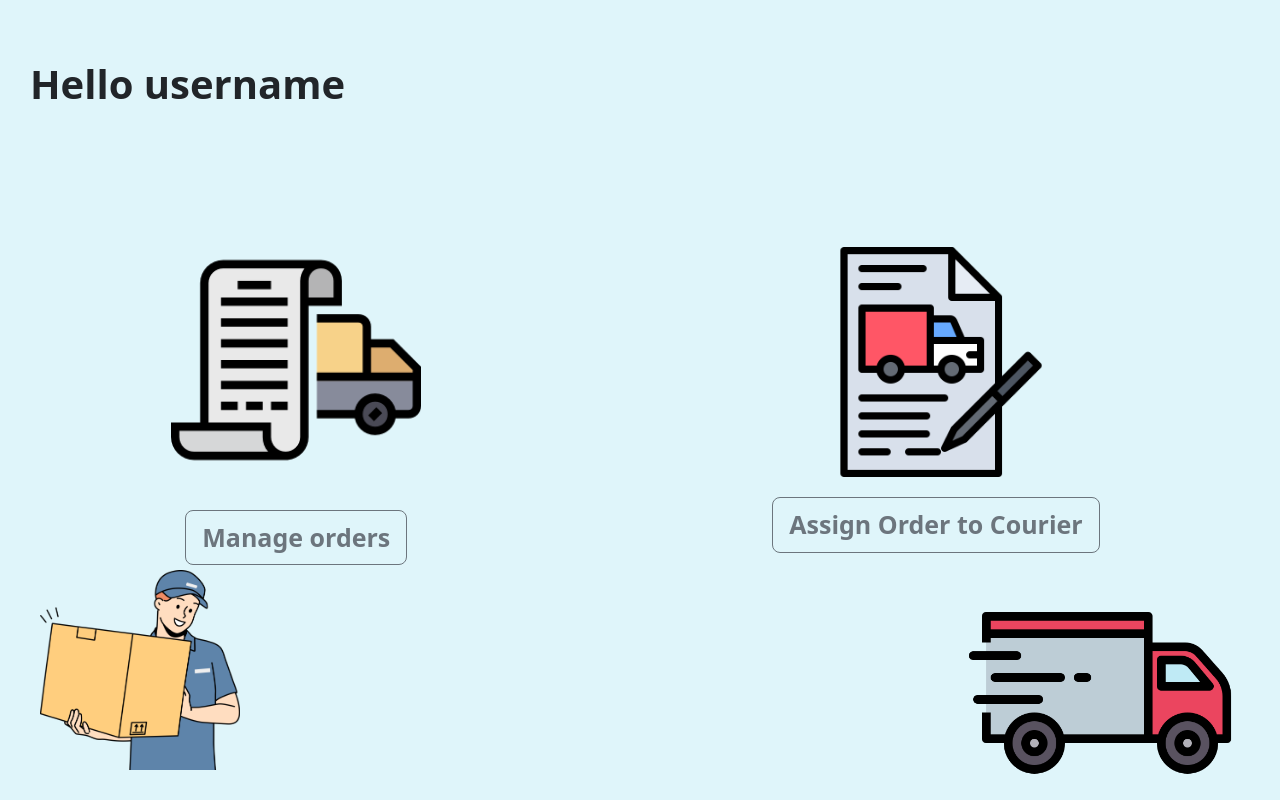
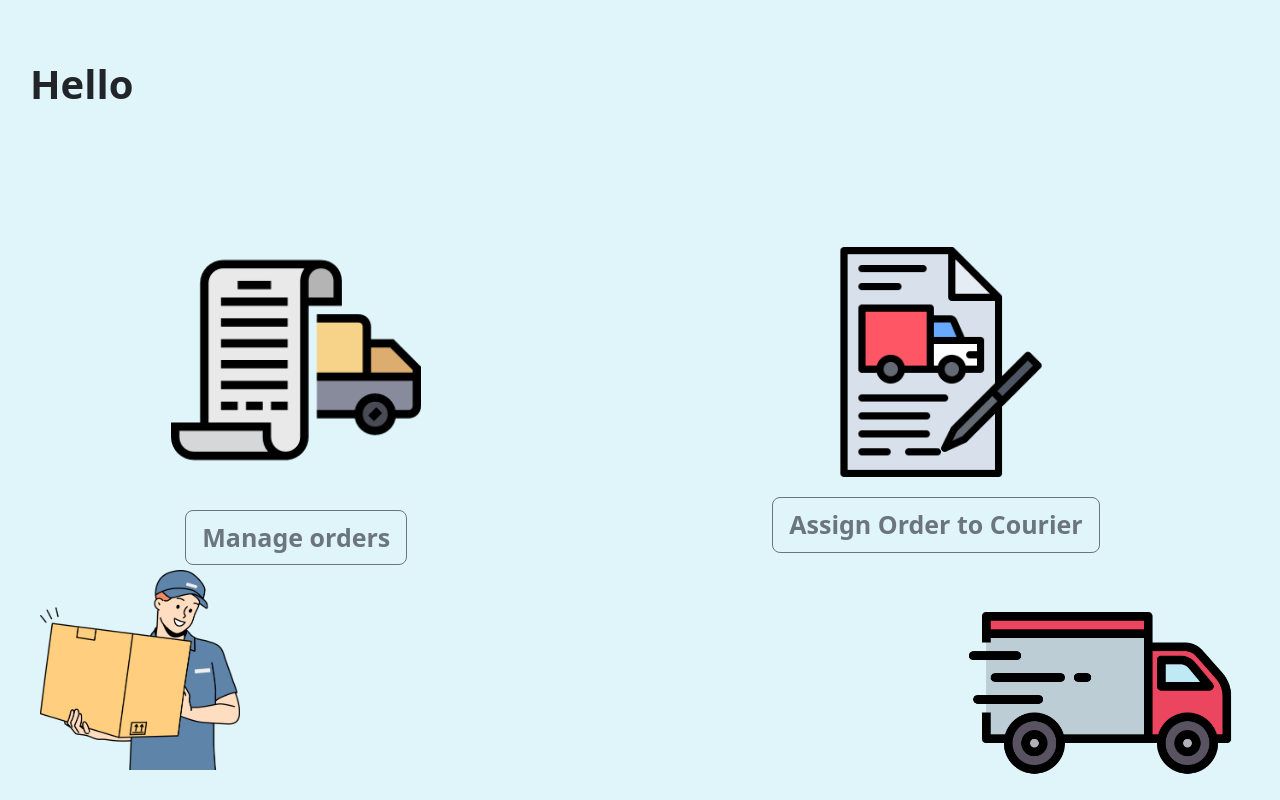
Before and after one commit to NourhanD/Tools-3-project, a React (Create React App) app in the folder Frontend/: page /adminHome in a window 1280 px wide. Built offline with nearby package versions, Linux system fonts and the light colour scheme.

Commit message:
Update AdminHomePage.js

```diff
--- a/Frontend/src/Pages/AdminHomePage.js
+++ b/Frontend/src/Pages/AdminHomePage.js
@@ -9,13 +9,13 @@ function AdminHomePage() {
         <div>
             <WebsiteTemplate />
             <div style={{ position: "absolute", top: "60px", left: "30px" }}>
-                <h3 style={{ fontSize: "40px" ,fontWeight:"bold" }}>Hello username</h3>
+                <h3 style={{ fontSize: "40px" ,fontWeight:"bold" }}>Hello</h3>
             </div>
 
             <div style={{ display: "flex", justifyContent: "center", alignItems: "center", height: "100vh", gap: "120px" }}>
                 <div>
                 <img src={manageOrders} className="card-img-top" alt="createOrderIcon" style={{ width: "100%", height: "250px", objectFit:'scale-down', margin: "0 auto" }} />
-                <button className="btn btn-outline-secondary btn-lg" onClick={() => navigate('/pendingOrders')} style={{ fontWeight: "bold" , marginTop:"25px" , fontSize:"25px"  }} >Manage orders</button>
+                <button className="btn btn-outline-secondary btn-lg" onClick={() => navigate('/manageOrders')} style={{ fontWeight: "bold" , marginTop:"25px" , fontSize:"25px"  }} >Manage orders</button>
                 </div>
 
 
```
